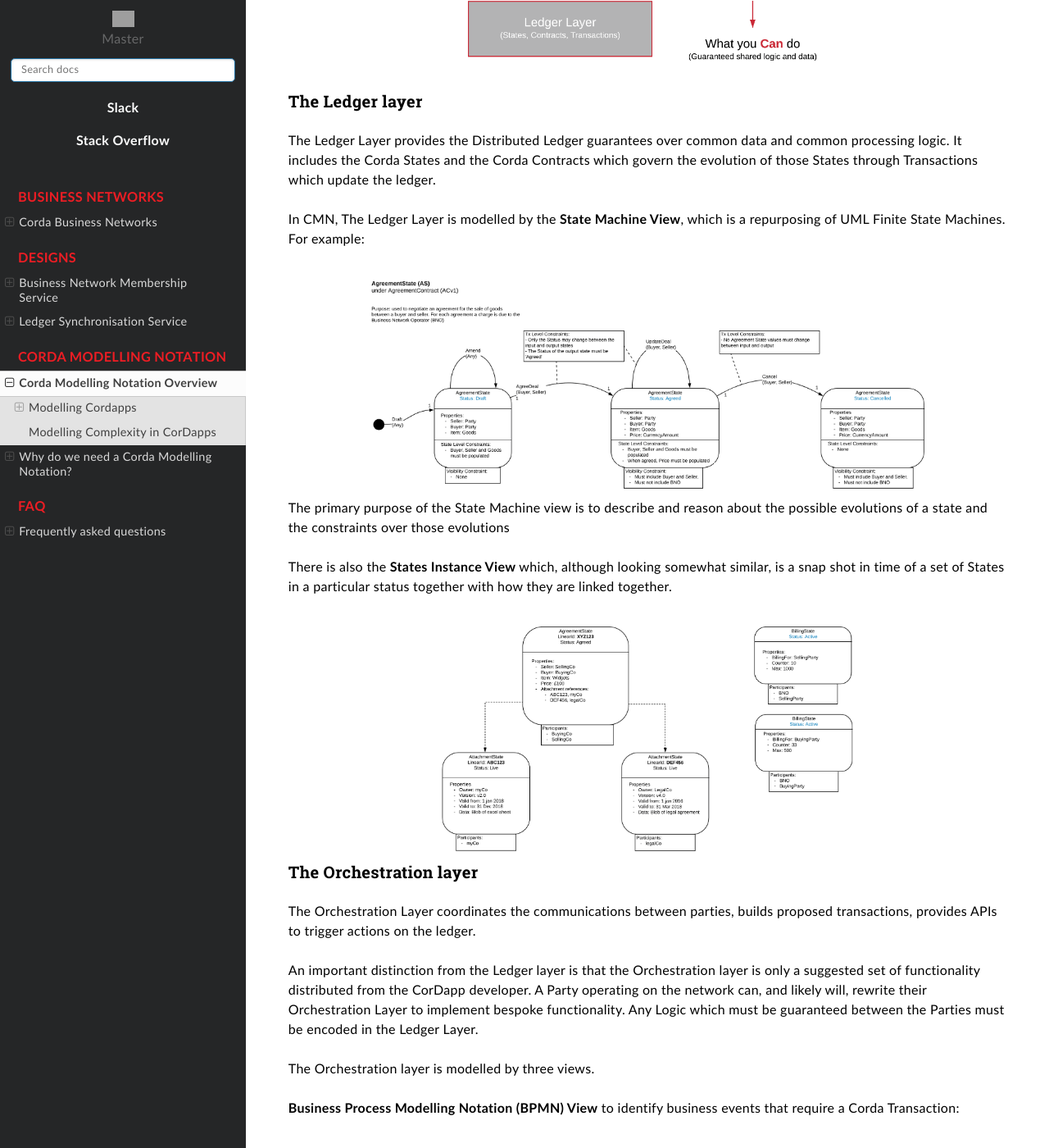
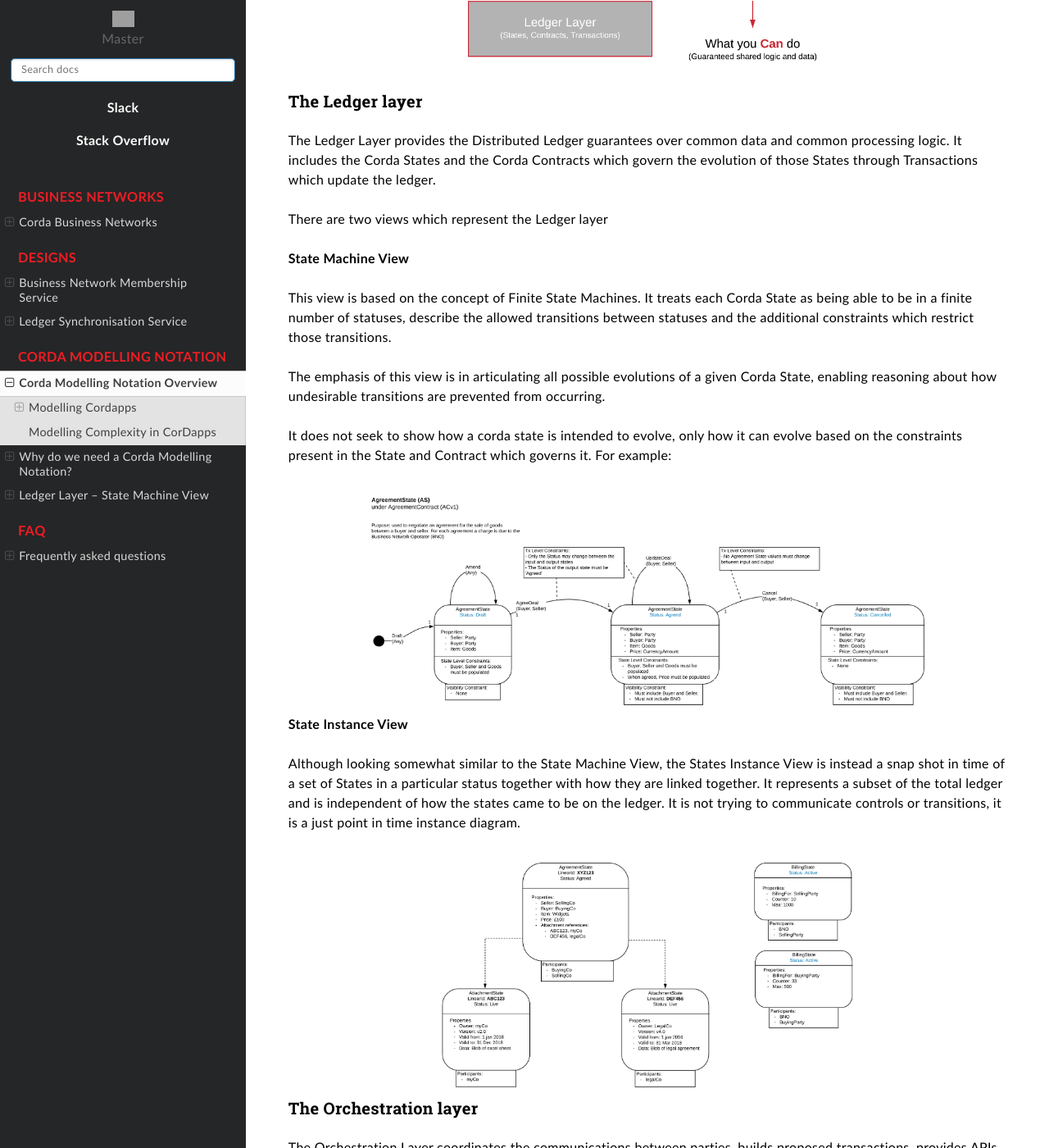
Before and after one commit to corda/corda-solutions, a Sphinx documentation site: the page built from docs/source/corda-modelling-notation/intro.rst, in a window 1280 px wide and 1400 px high, scrolled down 578 px. Shown: the whole window at 82% size. Built offline with Sphinx 7.4.7 and the Read the Docs theme 2.0.0, drawn with Linux system fonts in a browser that asks for light colours; some of the changed text lies outside the part shown; grey boxes are pictures that could not be loaded.

Commit message:
part way through state machine view

```diff
--- a/docs/source/corda-modelling-notation/intro.rst
+++ b/docs/source/corda-modelling-notation/intro.rst
@@ -22,20 +22,30 @@ The Ledger layer
 
 The Ledger Layer provides the Distributed Ledger guarantees over common data and common processing logic. It includes the Corda States and the Corda Contracts which govern the evolution of those States through Transactions which update the ledger.
 
-In CMN, The Ledger Layer is modelled by the **State Machine View**, which is a repurposing of UML Finite State Machines. For example:
+There are two views which represent the Ledger layer
+
+**State Machine View**
+
+
+This view is based on the concept of Finite State Machines. It treats each Corda State as being able to be in a finite number of statuses, describe the allowed transitions between statuses and the additional constraints which restrict those transitions.
+
+The emphasis of this view is in articulating all possible evolutions of a given Corda State, enabling reasoning about how undesirable transitions are prevented from occurring.
+
+It does not seek to show how a corda state is intended to evolve, only how it can evolve based on the constraints present in the State and Contract which governs it. For example:
 
 .. image:: resources/CMN_example.png
   :width: 80%
   :align: center
 
-The primary purpose of the State Machine view is to describe and reason about the possible evolutions of a state and the constraints over those evolutions
 
-There is also the **States Instance View** which, although looking somewhat similar, is a snap shot in time of a set of States in a particular status together with how they are linked together.
+**State Instance View**
 
+Although looking somewhat similar to the State Machine View, the States Instance View is instead a snap shot in time of a set of States in a particular status together with how they are linked together. It represents a subset of the total ledger and is independent of how the states came to be on the ledger. It is not trying to communicate controls or transitions, it is a just point in time instance diagram.
 
 .. image:: resources/CMN_Instance_view.png
   :width: 60%
   :align: center
+
 
 The Orchestration layer
 ~~~~~~~~~~~~~~~~~~~~~~~
@@ -46,23 +56,42 @@ An important distinction from the Ledger layer is that the Orchestration layer i
 
 The Orchestration layer is modelled by three views.
 
-**Business Process Modelling Notation (BPMN) View** to identify business events that require a Corda Transaction:
+**Business Process Modelling Notation (BPMN) View**
+
+The BPMN (Business Process Modelling Notation) view aims to describe the business process. From a CorDapp perspective the purpose of this view is to identify all the possible business events that result in the requirement to update the ledger. For example:
 
 .. image:: resources/CMN_BPMN.png
   :width: 60%
   :align: center
 
-**Transaction Instance View** to represent the Corda Transaction for each business event:
+For each Business event that requires a Ledger update, there will be two further views, the transaction instance view and a Flow sequence view.
+
+
+
+**Transaction Instance View**
+
+The transaction Instance view shows the specific transaction that will be built for the business event.
+
+It needs to be compatible with the allowed transitions in the Transaction Layer View, but instead of representing all possible evolutions of a State, this is a specific instance of a transition. for example:
+
 
 .. image:: resources/CMN_Transaction_instance.png
   :width: 80%
   :align: center
 
-**Flow Sequence View** to represent the Corda Flows which build and agree the Corda Transaction for the business event:
+
+
+**Flow Sequence View**
+
+The Flow Sequence view shows how the Corda Flow frame work is used to correctly form, agree, notarise and distribute the transaction in the Transaction Instance View. For example:
 
 .. image:: resources/CMN_Reduced_sequence_flow.png
   :width: 80%
   :align: center
+
+
+In the following sections we will build each of these views up from first principles with examples and show how they interact with each other to facilitate the architecture and design process.
+
 
 
 Modelling Complexity in CorDapps
--- a/docs/source/index.rst
+++ b/docs/source/index.rst
@@ -31,6 +31,7 @@ This site aims to ask some of these questions and offer some solutions.
 
     corda-modelling-notation/intro.rst
     corda-modelling-notation/why-do-we-need-CMN.rst
+    corda-modelling-notation/state-machine-view.rst
 
 .. toctree::
    :caption: FAQ
```
Also changed, not shown: docs/source/corda-modelling-notation/state-machine-view.rst (added, +148 -0 lines).
